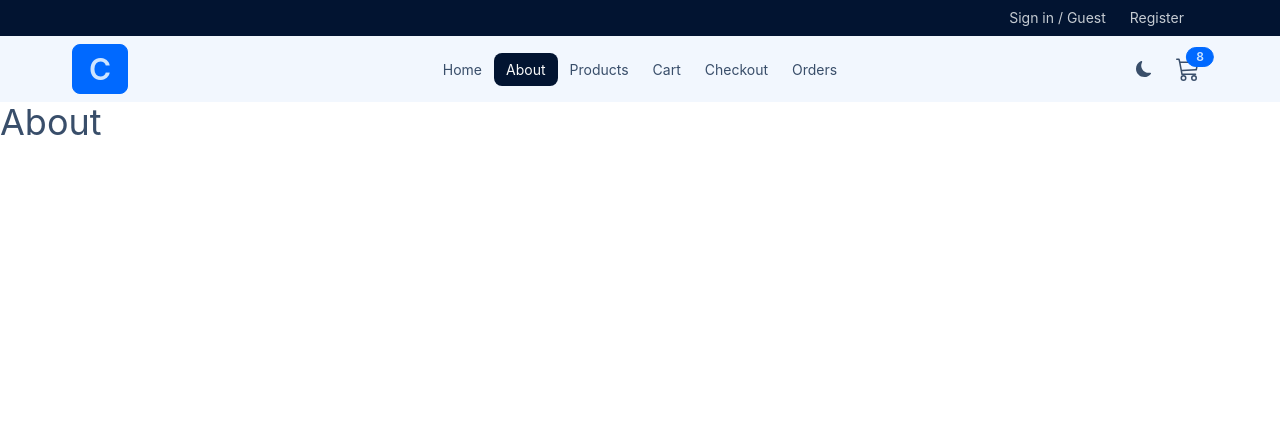
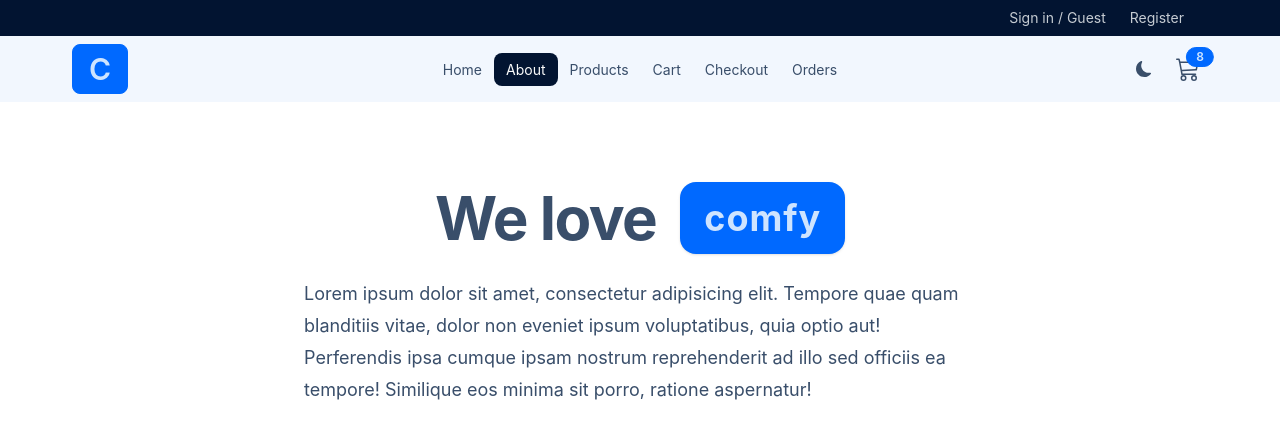
Before and after one commit to vasliddinov13/store-app, a React (Vite) app: page /about in a window 1280 px wide. Shown: the top 438 px of the page. Built offline with nearby package versions, Linux system fonts and the light colour scheme.

Commit message:
about finished

```diff
--- a/src/pages/About.jsx
+++ b/src/pages/About.jsx
@@ -1,6 +1,20 @@
 
 const About = () => {
-    return <h1 className="text-4xl">About</h1>
+    return <>
+        <div className="flex flex-wrap gap-2 sm:gap-x-6 items-center justify-center">
+            <h1 className="text-4xl sm:text-6xl leading-none font-bold tracking-tight">We love</h1>
+            <div className="stats bg-primary shadow">
+                <div className="stat">
+                    <div className="stat-title text-primary-content text-4xl font-bold tracking-wide">
+                        comfy
+                    </div>
+                </div>
+            </div>
+        </div>
+        <p className="mt-6 text-lg leading-8 max-w-2xl mx-auto">
+            Lorem ipsum dolor sit amet, consectetur adipisicing elit. Tempore quae quam blanditiis vitae, dolor non eveniet ipsum voluptatibus, quia optio aut! Perferendis ipsa cumque ipsam nostrum reprehenderit ad illo sed officiis ea tempore! Similique eos minima sit porro, ratione aspernatur!
+        </p>
+    </>
 }
 
 export default About;
--- a/src/pages/HomeLayout.jsx
+++ b/src/pages/HomeLayout.jsx
@@ -5,7 +5,9 @@ const HomeLayout = () => {
     return <>
         <Header/>
         <Navbar/>
-        <Outlet/>
+        <section className="align-element py-20">
+            <Outlet/>
+        </section>
     </>
 }
 
```
